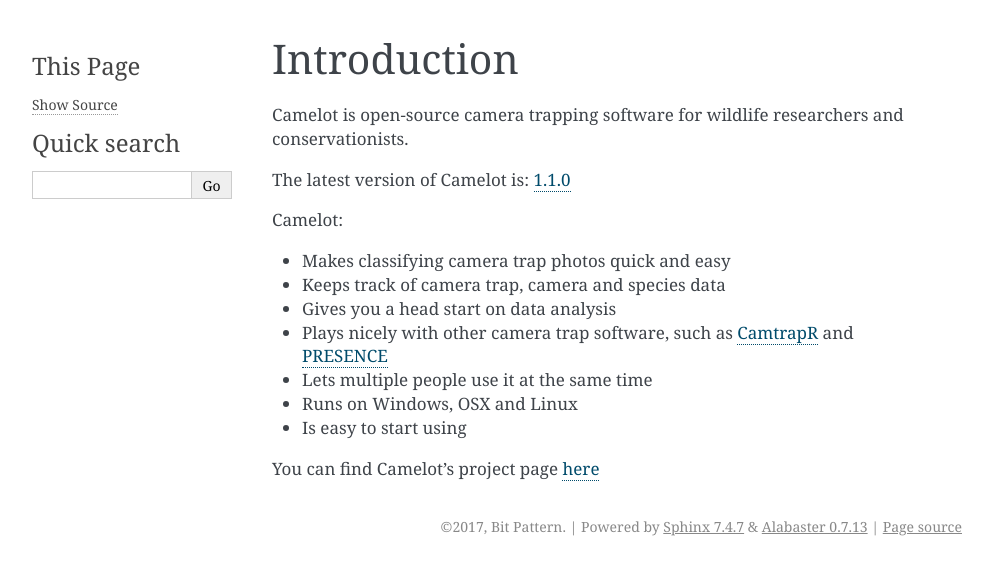
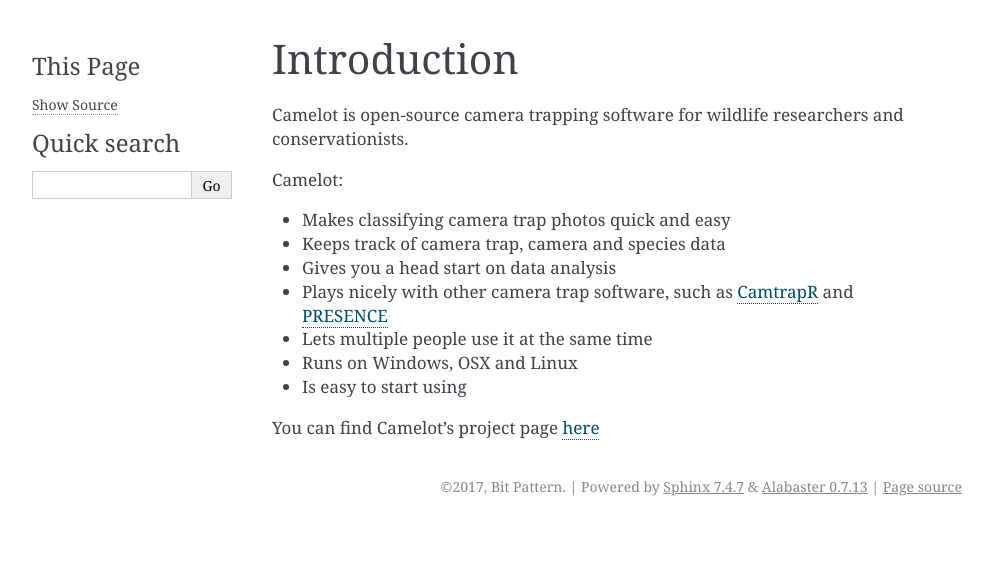
Before and after one commit to heidihendry/camelot, a Sphinx documentation site: the page built from doc/introduction.rst, in a window 1280 px wide. Shown: the top 575 px of the page, without its empty margins (148-1141 px from the left). Built offline with Sphinx 7.4.7, drawn with Linux system fonts in a browser that asks for light colours.

Commit message:
release.sh: Update latest version in documentation.

```diff
--- a/doc/introduction.rst
+++ b/doc/introduction.rst
@@ -3,8 +3,6 @@
 
 Camelot is open-source camera trapping software for wildlife researchers
 and conservationists.
-
-The latest version of Camelot is: `1.1.0 <http://camelot.bitpattern.com.au/release/camelot-1.1.0.zip>`__
 
 Camelot:
 
```
Also changed, not shown: 1 other file.
